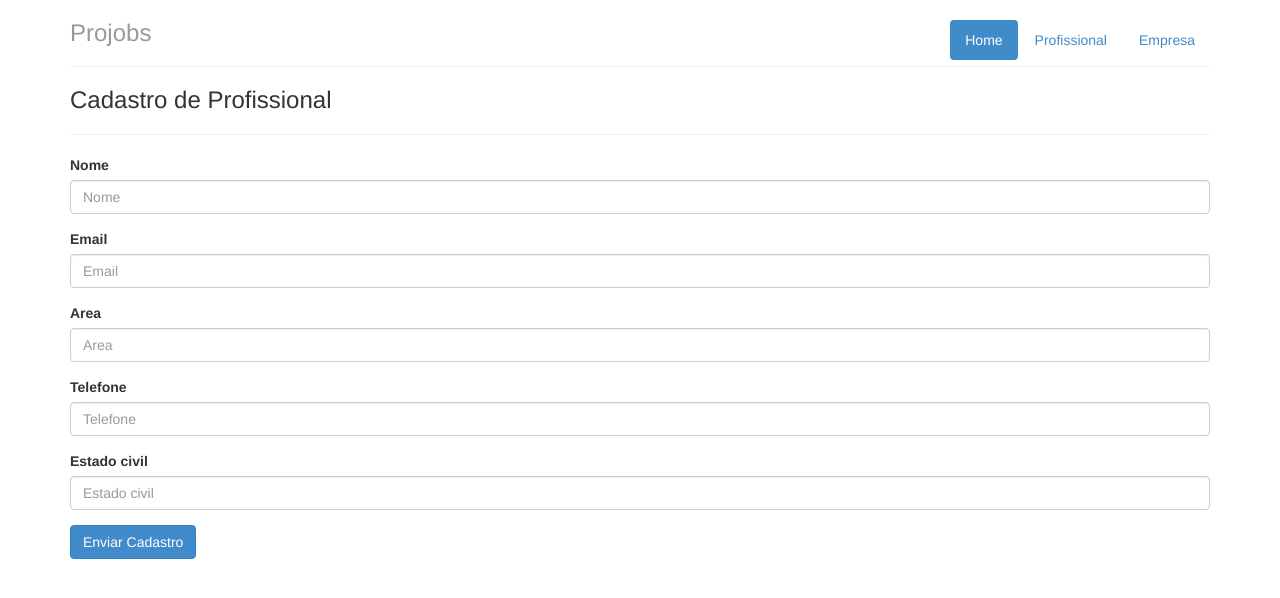
After one commit to LuanP/projobs, a Django app: page /profissionais/cadastro/ in a window 1280 px wide. The commit adds this page. Shown: the top 598 px of the page. Run offline with Django 3.2, Linux system fonts and the light colour scheme; some libraries are stand-ins or nearby versions.

Commit message:
Adding first buttons to home and first formview

```diff
--- /dev/null
+++ b/projobs/profissionais/forms.py
@@ -0,0 +1,10 @@
+# -*- coding: utf-8 -*-
+
+from django import forms
+
+from .models import Profissional
+
+
+class ProfissionalForm(forms.ModelForm):
+    class Meta:
+        model = Profissional
--- /dev/null
+++ b/projobs/profissionais/templates/profissionais/cadastro.html
@@ -0,0 +1,20 @@
+{% extends "base/base.html" %}
+
+{% load bootstrap3 %}
+
+
+{% block title %}
+  <h3>{% bootstrap_icon "check" %} Cadastro de Profissional</h3>
+  <hr />
+{% endblock %}
+
+
+{% block content %}
+  <form class="form" method="POST" role="form">
+    {% csrf_token %}
+    {% bootstrap_form form %}
+    <div class="form-actions">
+      <button class="btn btn-primary">Enviar Cadastro</button>
+    </div>
+  </form>
+{% endblock %}
--- /dev/null
+++ b/projobs/profissionais/urls.py
@@ -0,0 +1,10 @@
+# -*- coding: utf-8 -*-
+
+from django.conf.urls import patterns, include, url
+
+from .views import CadastroView
+
+
+urlpatterns = patterns('',
+    url(r'^cadastro/$', CadastroView.as_view(), name='cadastro'),
+)
--- a/projobs/profissionais/views.py
+++ b/projobs/profissionais/views.py
@@ -1,3 +1,11 @@
+# -*- coding: utf-8 -*-
+
 from django.shortcuts import render
+from django.views.generic import FormView
 
-# Create your views here.
+from .forms import ProfissionalForm
+
+
+class CadastroView(FormView):
+    form_class = ProfissionalForm
+    template_name = 'profissionais/cadastro.html'
--- a/projobs/projobs/settings.py
+++ b/projobs/projobs/settings.py
@@ -39,6 +39,9 @@ INSTALLED_APPS = (
     'django.contrib.sessions',
     'django.contrib.messages',
     'django.contrib.staticfiles',
+
+    # Third-party apps
+    'bootstrap3',
 
     # Own apps
     'empresas',
--- a/projobs/projobs/urls.py
+++ b/projobs/projobs/urls.py
@@ -7,8 +7,10 @@ admin.autodiscover()
 
 urlpatterns = patterns('',
     url(r'^$', HomeView.as_view(), name='home'),
-    # Include example
-    # url(r'^blog/', include('blog.urls')),
+    url(
+        r'^profissionais/',
+        include('profissionais.urls', namespace='profissionais')
+    ),
 
     url(r'^admin/', include(admin.site.urls)),
 )
--- a/projobs/templates/base/base.html
+++ b/projobs/templates/base/base.html
@@ -33,6 +33,8 @@
   {% block jumbotron %}
   {% endblock %}
 
+  {% block title %}{% endblock %}
+
   {% block content %}
   {% endblock %}
 
--- a/projobs/templates/home.html
+++ b/projobs/templates/home.html
@@ -8,6 +8,9 @@
       </div>
       <div class="panel-body">
         Lorem ipsum dolor sit amet, consectetur adipiscing elit. Donec interdum, arcu in pharetra tincidunt, quam sem suscipit nisi, eu feugiat est massa eget est. Curabitur id iaculis mi, eget posuere massa. Donec non faucibus sem, eu ornare lorem. Curabitur eleifend est ac velit tempor, sit amet venenatis velit pharetra. Nunc ac imperdiet orci. Pellentesque quis lectus ullamcorper, pharetra odio non, mollis ligula. Duis id turpis ultricies, molestie ipsum nec, mollis mauris. Curabitur posuere congue ligula non tincidunt. Suspendisse a nibh vulputate, tristique metus ullamcorper, imperdiet purus. Sed lobortis ullamcorper est, non sodales erat interdum id. In sagittis nisl faucibus, vestibulum sem ut, vulputate elit.
+        <hr />
+        <a href="{% url 'profissionais:cadastro' %}"><button class="btn btn-success">Cadastrar Profissional</button></a>
+        <a href="#"><button class="btn btn-success pull-right">Visualizar Vagas</button></a>
       </div>
     </div>
   </div>
@@ -19,6 +22,9 @@
       </div>
       <div class="panel-body">
         Nulla quis leo nisi. Vivamus sed orci neque. Mauris tincidunt aliquam massa id congue. Quisque in lorem erat. Aliquam at volutpat dui. Aenean at pretium tellus. Phasellus vel sem eget leo ullamcorper imperdiet eu in erat. Vestibulum sagittis nunc eros, sed consectetur purus sagittis lacinia. Vestibulum ante ipsum primis in faucibus orci luctus et ultrices posuere cubilia Curae; Integer sed augue ornare, tempor enim quis, ultrices nisi. Fusce eleifend sagittis sapien, sit amet blandit dui hendrerit at. Donec viverra urna eget eros lacinia, vel aliquet nisi ultricies. Vivamus facilisis risus vel massa convallis pharetra.
+        <hr />
+        <a href="#"><button class="btn btn-primary">Cadastrar Empresa</button></a>
+        <a href="#"><button class="btn btn-primary pull-right">Visualizar Profissionais</button></a>
       </div>
     </div>
   </div>
--- a/requirements.txt
+++ b/requirements.txt
@@ -1 +1,2 @@
 Django==1.6
+django-bootstrap3==2.0.0
```
